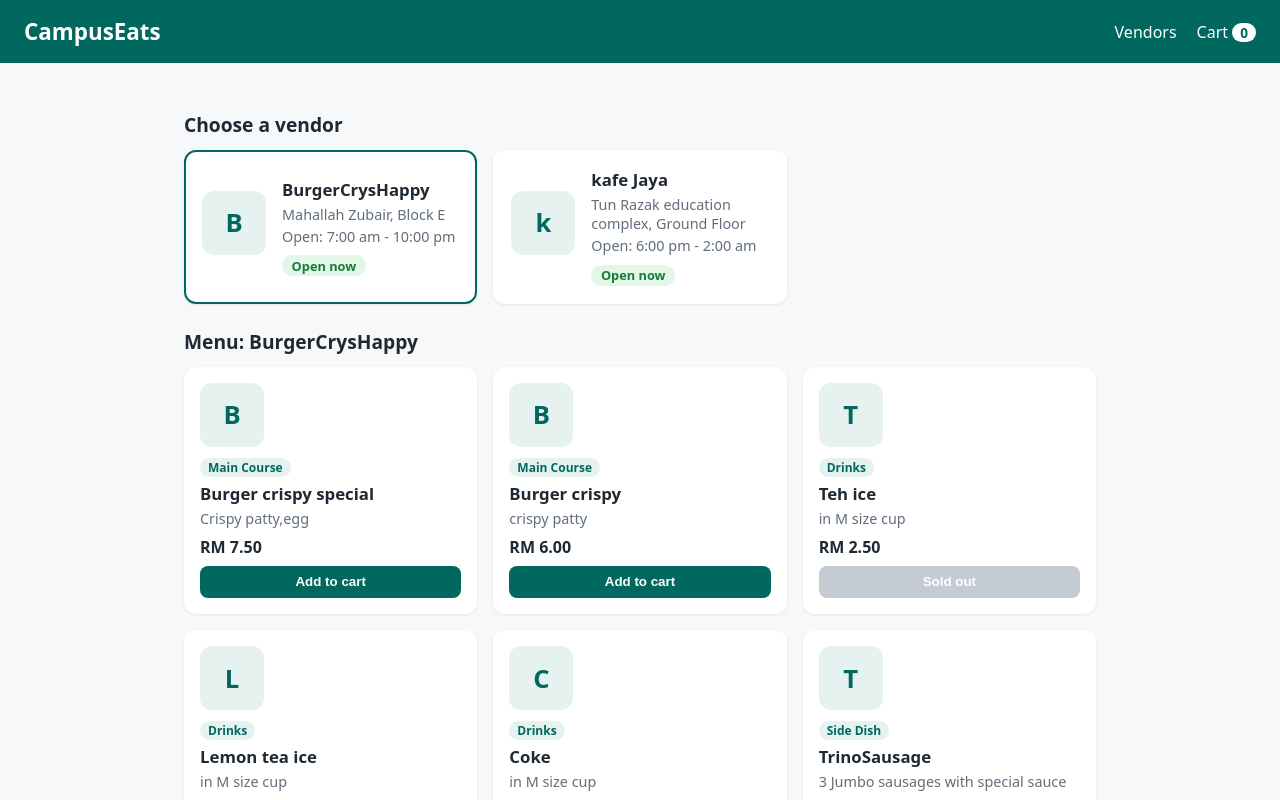
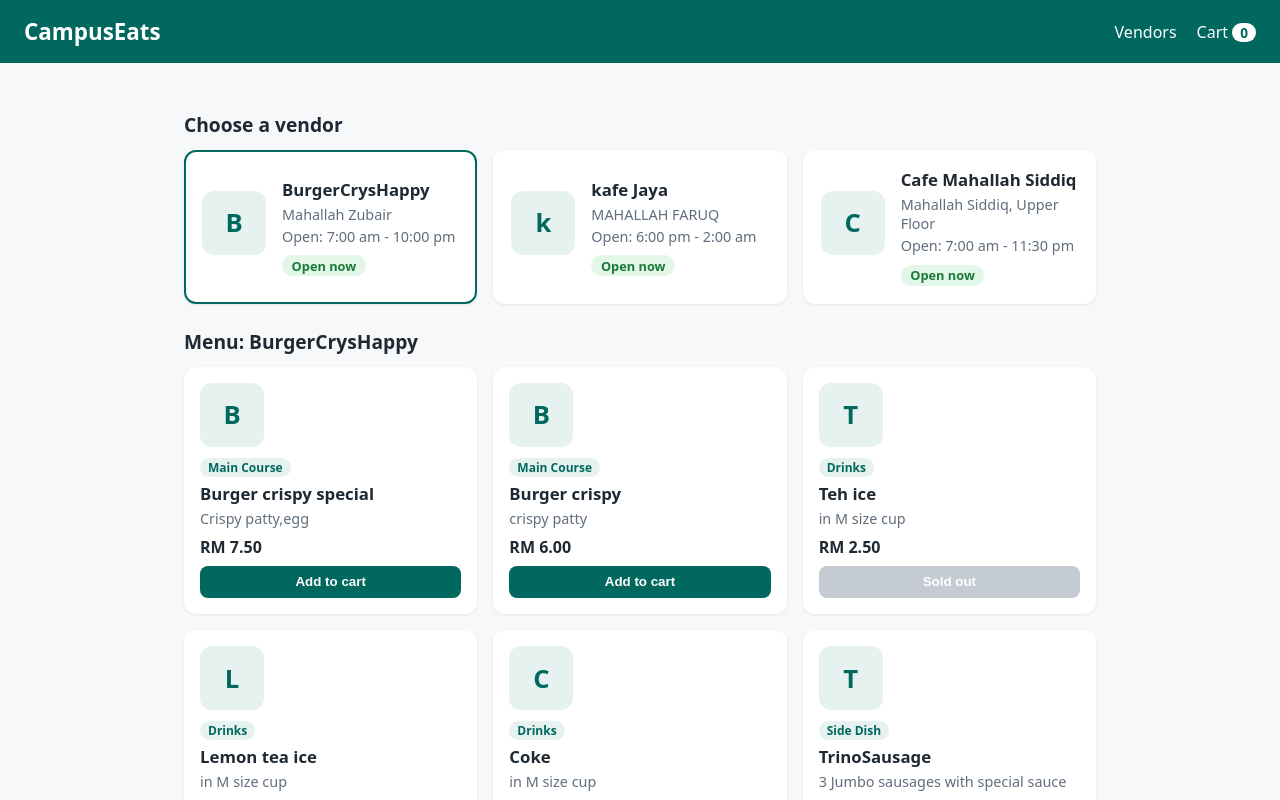
Before and after one commit to zaim33/campuseats-2416015, a React (Vite) app: page / in a window 1280 px wide. Shown: the top 800 px of the page. Built offline with nearby package versions, Linux system fonts and the light colour scheme.

Commit message:
Add checkout form with validation and order confirmation

```diff
--- a/public/api/vendors.json
+++ b/public/api/vendors.json
@@ -2,7 +2,7 @@
   {
     "id": "2416015-BurgerCrysHappy",
     "name": "BurgerCrysHappy",
-    "location": "Mahallah Zubair, Block E",
+    "location": "Mahallah Zubair",
     "openHours": "7:00 am - 10:00 pm",
     "isOpen": true,
     "menu": [
@@ -75,7 +75,7 @@
   {
     "id": "2416016-kafeJaya",
     "name": "kafe Jaya",
-    "location": "Tun Razak education complex, Ground Floor",
+    "location": "MAHALLAH FARUQ",
     "openHours": "6:00 pm - 2:00 am",
     "isOpen": true,
     "menu": [
@@ -144,5 +144,79 @@
         "available": true
       }
     ]
+  },
+  {
+    "id": "2518745-Sedap Corners",
+    "name": "Cafe Mahallah Siddiq",
+    "location": "Mahallah Siddiq, Upper Floor",
+    "openHours": "7:00 am - 11:30 pm",
+    "isOpen": true,
+    "menu": [
+      {
+        "id": "2518745-sid-1",
+        "name": "Chicken Chop",
+        "description": "Deep-fried chicken thigh or breast with black pepper sauce, french fries, and coleslaw",
+        "price": 7.5,
+        "category": "Western",
+        "available": true,
+        "special": true
+      },
+      {
+        "id": "2518745-sid-2",
+        "name": "Kuey Teow Sup",
+        "description": "Flat rice noodle soup with chicken slices",
+        "price": 6.0,
+        "category": "Noodles",
+        "available": true
+      },
+      {
+        "id": "2518745-sid-3",
+        "name": "Nasi Ayam Gepuk",
+        "description": "Lightly smashed fried chicken with Fried tempeh, sambal kacang, and rice",
+        "price": 6.0,
+        "category": "Rice",
+        "available": true
+      },
+      {
+        "id": "2518745-sid-4",
+        "name": "Nasi Lemak Ayam",
+        "description": "Fragrant coconut rice with spiced fried chicken",
+        "price": 8.5,
+        "category": "Rice",
+        "available": true
+      },
+      {
+        "id": "2518745-sid-5",
+        "name": "Nasi Goreng Kampung",
+        "description": "Traditional fried rice with anchovies and kangkung",
+        "price": 7.0,
+        "category": "Rice",
+        "available": true
+      },
+      {
+        "id": "2518745-sid-6",
+        "name": "Nasi Kukus Ayam Berempah",
+        "description": "Steamed rice served with aromatic curry and chicken",
+        "price": 8.5,
+        "category": "Rice",
+        "available": true
+      },
+      {
+        "id": "2518745-sid-7",
+        "name": "Teh Tarik",
+        "description": "Classic Malaysian pulled milk tea",
+        "price": 2.5,
+        "category": "Drinks",
+        "available": true
+      },
+      {
+        "id": "2518745-sid-8",
+        "name": "Teh Ais",
+        "description": "iced milk tea served cold with ice.",
+        "price": 2.5,
+        "category": "Drinks",
+        "available": false
+      }
+    ]
   }
 ]
--- a/src/App.jsx
+++ b/src/App.jsx
@@ -72,7 +72,13 @@ function App() {
   }
 
   function handlePlaceOrder(details) {
-    // B5 fills this in
+    const total = cart.reduce(
+      (sum, line) => sum + line.item.price * line.qty,
+      0,
+    );
+    setLastOrder({ ...details, total });
+    setCart([]);
+    setView("done");
   }
 
   let content;
@@ -83,6 +89,29 @@ function App() {
         onChangeQty={handleChangeQty}
         onRemove={handleRemove}
         onPlaceOrder={handlePlaceOrder}
+      />
+    );
+  } else if (view === "done") {
+    content = (
+      <section className="card">
+        <h2>Order placed</h2>
+        <p>
+          Thank you, {lastOrder.name}. Pick up at {lastOrder.pickupTime}{" "}
+          (Mahallah {lastOrder.mahallah}). Total RM {lastOrder.total.toFixed(2)}
+          .
+        </p>
+        <button className="btn" onClick={() => setView("menu")}>
+          Back to menus
+        </button>
+      </section>
+    );
+  } else if (loading) {
+    content = <Loading />;
+  } else if (error) {
+    content = (
+      <ErrorMessage
+        message={error}
+        onRetry={() => setReloadKey((k) => k + 1)}
       />
     );
   } else {
--- a/src/components/CheckoutForm.jsx
+++ b/src/components/CheckoutForm.jsx
@@ -1,9 +1,101 @@
-function CheckoutForm() {
+import { useState } from "react";
+
+const MAHALLAHS = [
+  "Ali",
+  "Aminah",
+  "Faruq",
+  "Asiah",
+  "Bilal",
+  "Hafsa",
+  "Uthman",
+  "Zubair",
+];
+
+// A plain function: values in, errors object out. Empty object = valid.
+function validate(values) {
+  const errors = {};
+  if (values.name.trim().length < 3)
+    errors.name = "Enter your name (at least 3 characters).";
+  if (!values.mahallah) errors.mahallah = "Please select a mahallah.";
+  if (!values.pickupTime) {
+    errors.pickupTime = "Please select a pickup time.";
+  } else {
+    const [hours, minutes] = values.pickupTime.split(":").map(Number);
+    const timeInMinutes = hours * 60 + minutes;
+    if (timeInMinutes < 420 || timeInMinutes > 1320) {
+      // 07:00 to 22:00 in minutes
+      errors.pickupTime = "Pickup time must be between 07:00 and 22:00.";
+    }
+  }
+  return errors;
+}
+
+function CheckoutForm({ onPlaceOrder }) {
+  const [values, setValues] = useState({
+    name: "",
+    mahallah: "",
+    pickupTime: "",
+  });
+  const [errors, setErrors] = useState({});
+
+  // One handler for every input: the input's name matches a key in values.
+  function handleChange(event) {
+    const { name, value } = event.target;
+    setValues((prev) => ({ ...prev, [name]: value }));
+  }
+
+  function handleSubmit(event) {
+    event.preventDefault(); // stop the page reloading
+    const found = validate(values);
+    setErrors(found);
+    if (Object.keys(found).length === 0) {
+      onPlaceOrder(values);
+    }
+  }
+
   return (
-    <div className="card">
+    <form className="card form" onSubmit={handleSubmit} noValidate>
       <h3>Checkout</h3>
-      <p>Form coming in B5.</p>
-    </div>
+
+      <label htmlFor="name">Name</label>
+      <input
+        id="name"
+        name="name"
+        value={values.name}
+        onChange={handleChange}
+      />
+      {errors.name && <p className="field-error">{errors.name}</p>}
+
+      <label htmlFor="mahallah">Mahallah</label>
+      <select
+        id="mahallah"
+        name="mahallah"
+        value={values.mahallah}
+        onChange={handleChange}
+      >
+        <option value="">Select…</option>
+        {MAHALLAHS.map((m) => (
+          <option key={m} value={m}>
+            {m}
+          </option>
+        ))}
+      </select>
+      {errors.mahallah && <p className="field-error">{errors.mahallah}</p>}
+
+      <label htmlFor="pickupTime">Pickup Time</label>
+      <input
+        type="time"
+        id="pickupTime"
+        name="pickupTime"
+        value={values.pickupTime}
+        onChange={handleChange}
+      />
+      {errors.pickupTime && <p className="field-error">{errors.pickupTime}</p>}
+
+      <button type="submit" className="btn">
+        Place order
+      </button>
+    </form>
   );
 }
 
```
